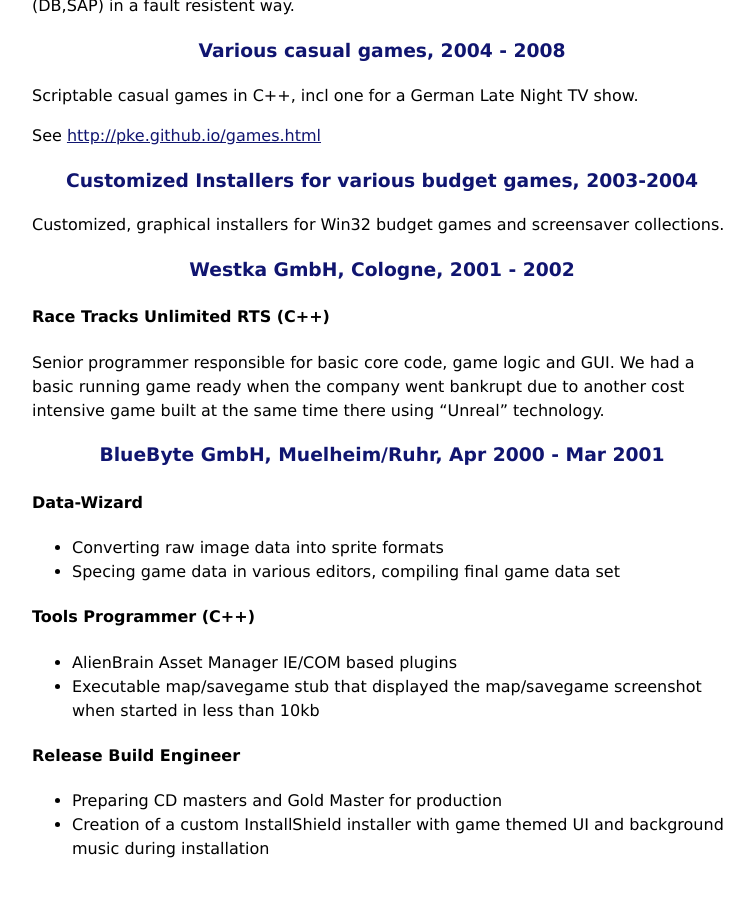
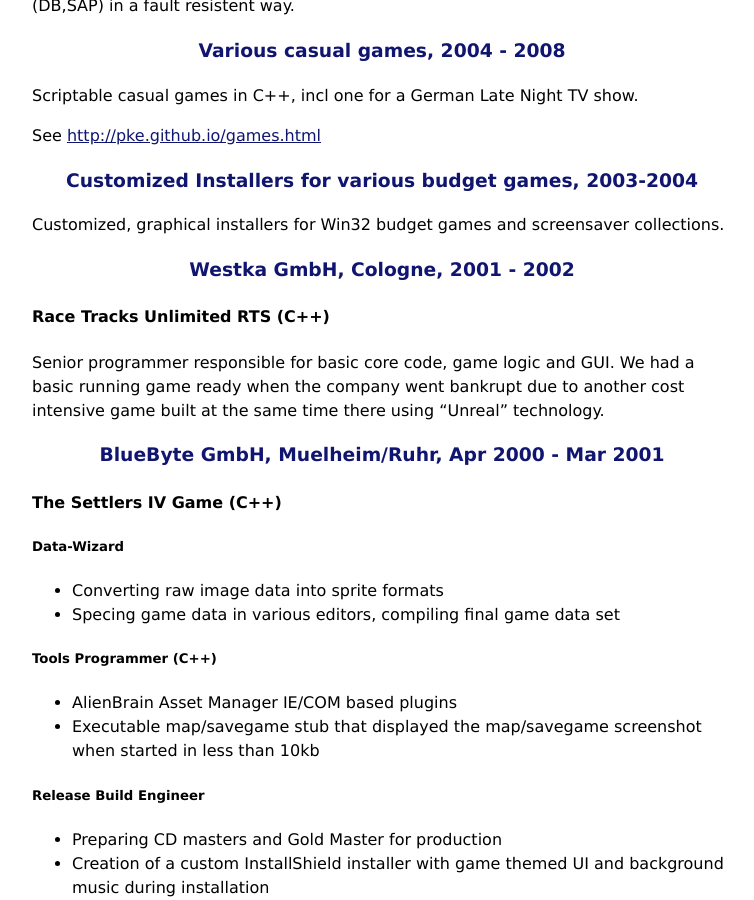
Before and after one commit to pke/pke.github.com, a Jekyll site: the page built from cv.markdown, in a window 1280 px wide and 900 px high, scrolled down 3063 px. Shown: the whole window, without its empty margins (258-1012 px from the left). Built offline with Jekyll 4.4.1, drawn with Linux system fonts in a browser that asks for light colours; before the commit the page ends 3924 px from its top, so only the background shows below that.

Commit message:
Add BlueByte project name to cv

```diff
--- a/cv.markdown
+++ b/cv.markdown
@@ -144,14 +144,16 @@
 
 ### BlueByte GmbH, Muelheim/Ruhr, Apr 2000 - Mar 2001
 
-#### Data-Wizard
+#### The Settlers IV Game (C++)
+
+##### Data-Wizard
  * Converting raw image data into sprite formats
  * Specing game data in various editors, compiling final game data set
 
-#### Tools Programmer (C++)
+##### Tools Programmer (C++)
  * AlienBrain Asset Manager IE/COM based plugins
  * Executable map/savegame stub that displayed the map/savegame screenshot when started in less than 10kb
 
-#### Release Build Engineer
+##### Release Build Engineer
  * Preparing CD masters and Gold Master for production
  * Creation of a custom InstallShield installer with game themed UI and background music during installation
```
